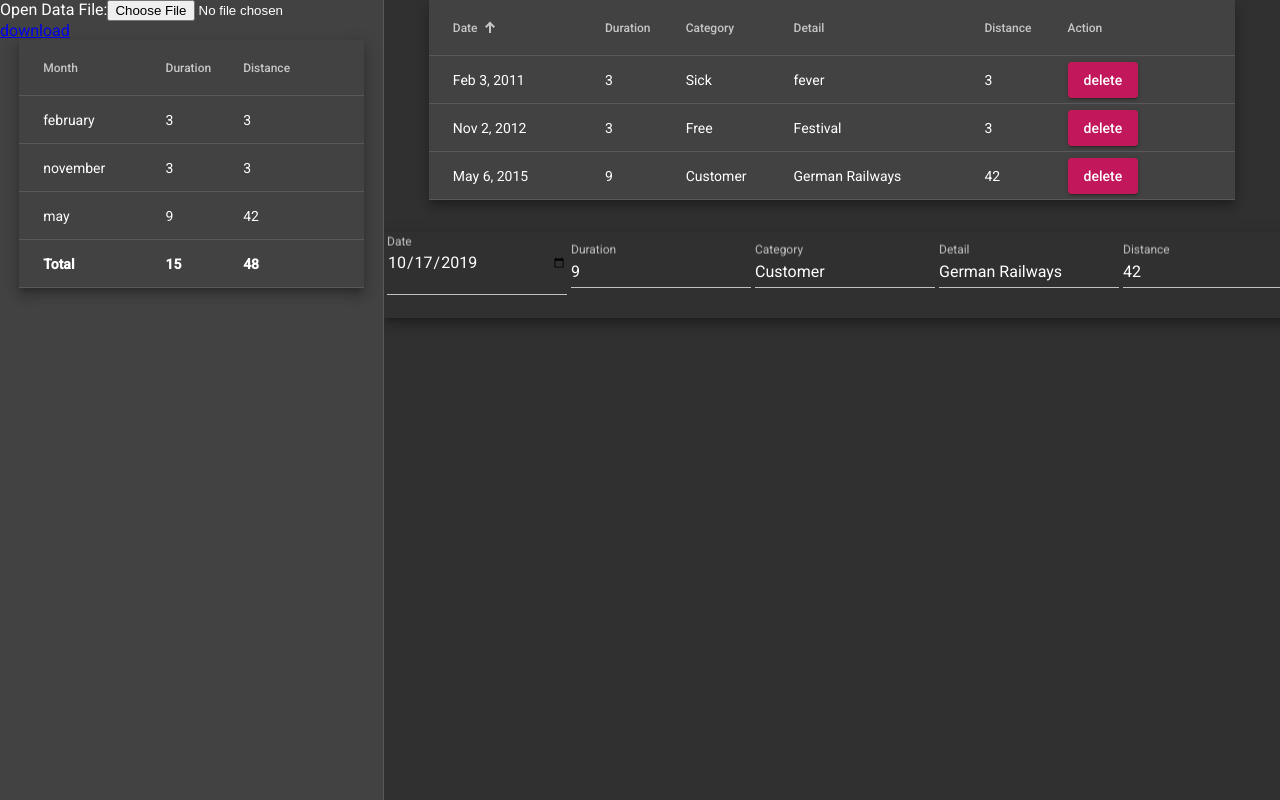
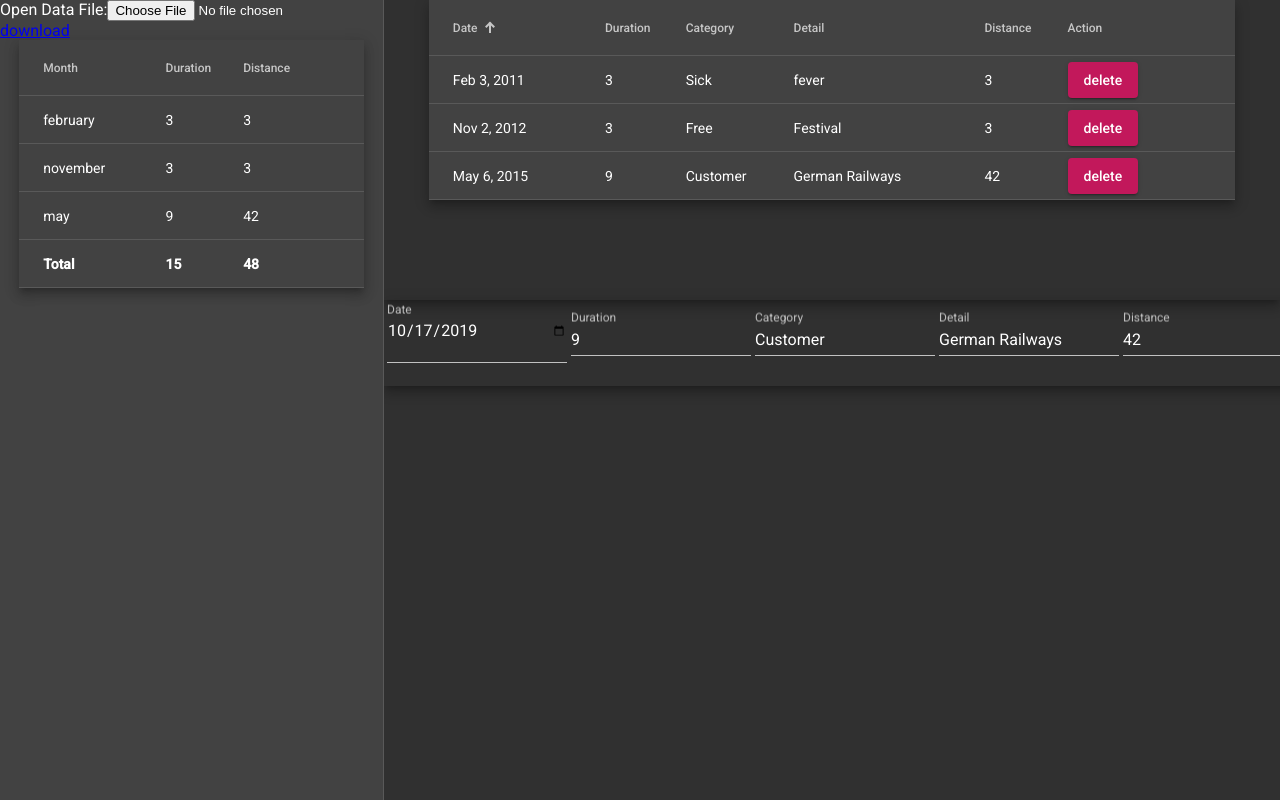
Before and after one commit to timnederhoff/hours-and-miles, an Angular app: page / in a window 1280 px wide. Built offline with nearby package versions, Linux system fonts and the light colour scheme.

Commit message:
fixed height table

```diff
--- a/src/app/all-entries/all-entries.component.css
+++ b/src/app/all-entries/all-entries.component.css
@@ -5,3 +5,8 @@ table.new-entry td:first-of-type {
 table.new-entry td:last-of-type {
   padding-right: 24px;
 }
+
+div.all-entries-container {
+  height: 300px;
+  overflow: auto;
+}
--- a/src/app/all-entries/all-entries.component.html
+++ b/src/app/all-entries/all-entries.component.html
@@ -1,3 +1,4 @@
+<div class="all-entries-container mat-elevation-z8">
   <table mat-table [dataSource]="dataSource" matSort class="mat-elevation-z8">
     <ng-container matColumnDef="date">
       <th mat-header-cell mat-sort-header *matHeaderCellDef>Date</th>
@@ -34,5 +35,6 @@
     <tr mat-header-row *matHeaderRowDef="displayedColumns"></tr>
     <tr mat-row *matRowDef="let row; columns: displayedColumns;"></tr>
   </table>
+</div>
 
 <app-add-entry [dataSource]="this.dataSource"></app-add-entry>
```
Lines whose indentation alone changed are shown as unchanged.
